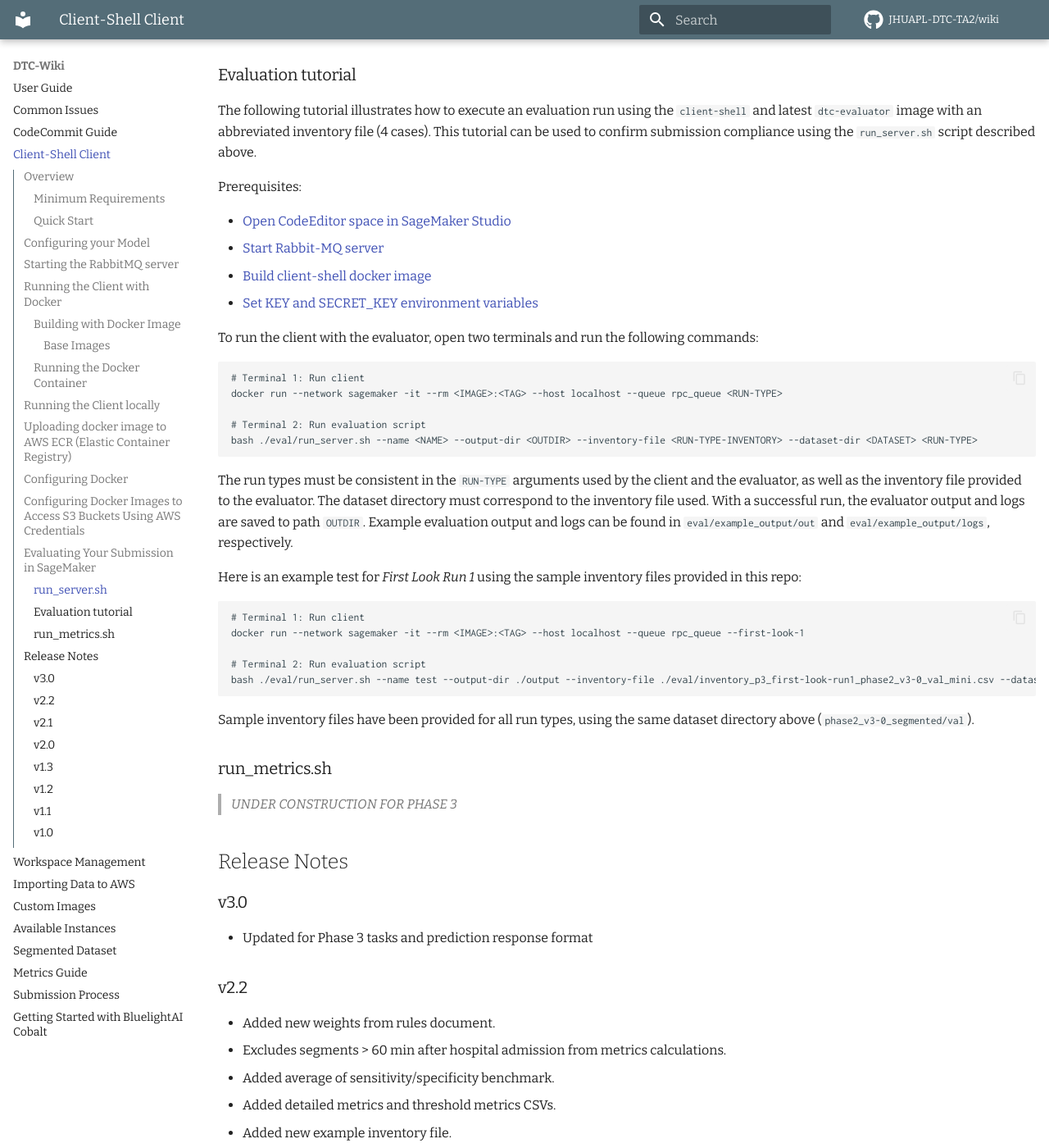
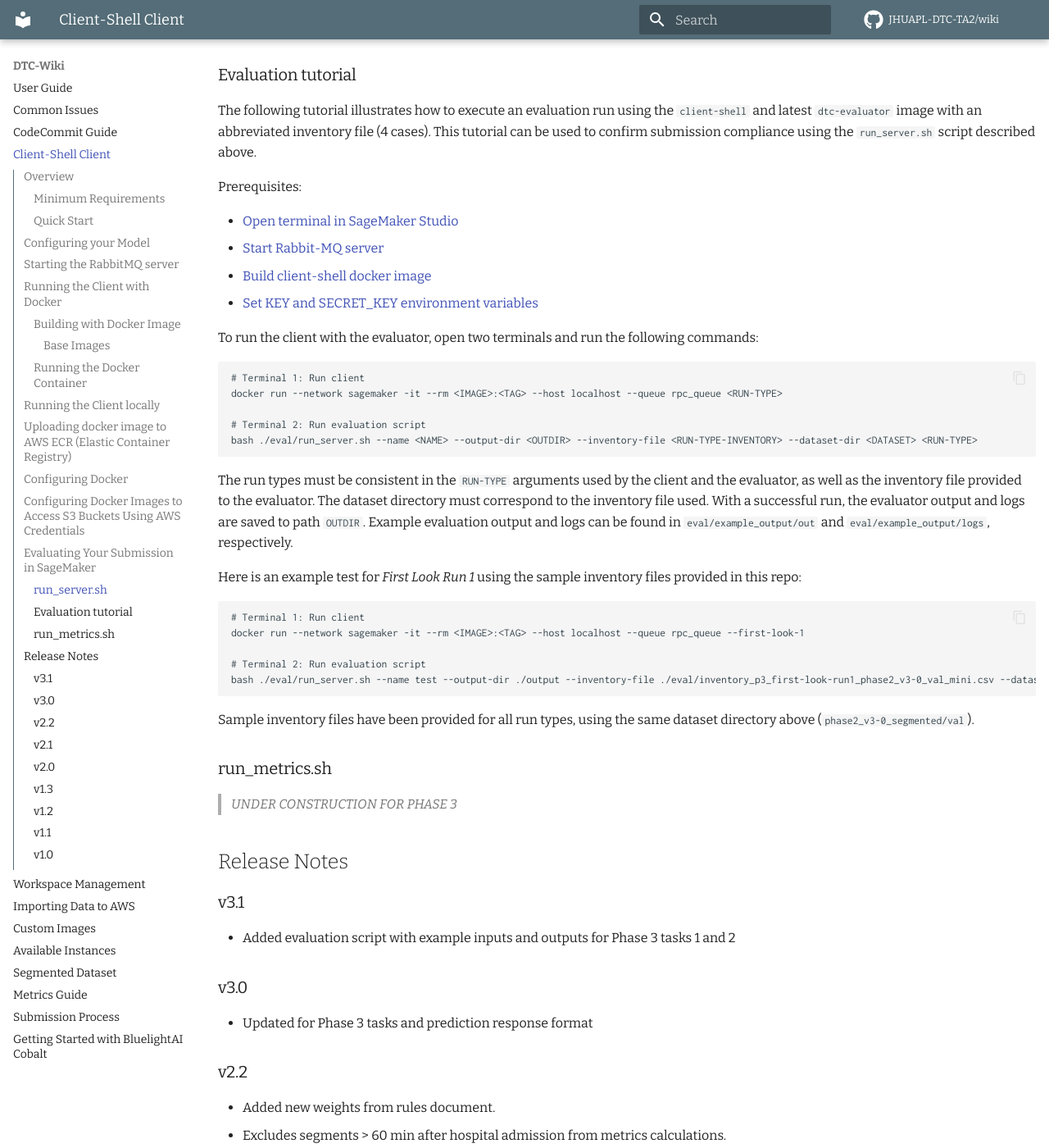
Before and after one commit to JHUAPL-DTC-TA2/wiki, an MkDocs documentation site: the page built from docs/running_client_shell.md, in a window 1280 px wide and 1400 px high, scrolled down 5975 px. Shown: the whole window at 82% size. Built offline with MkDocs 1.6.1 and Material for MkDocs 9.7.7, drawn with Linux system fonts in a browser that asks for light colours; comment, search, counter and statistics services are not loaded.

Commit message:
hotfix: increment version

```diff
--- a/docs/running_client_shell.md
+++ b/docs/running_client_shell.md
@@ -204,7 +204,7 @@ The following tutorial illustrates how to execute an evaluation run using the `c
 
 Prerequisites:
 
-- [Open CodeEditor space in SageMaker Studio](#quick-start-sagemaker-studio)
+- [Open terminal in SageMaker Studio](index.md#quick-start)
 - [Start Rabbit-MQ server](#starting-the-rabbitmq-server)
 - [Build client-shell docker image](#building-with-docker-image)
 - [Set KEY and SECRET_KEY environment variables](#evaluating-your-submission-in-sagemaker)
@@ -241,6 +241,9 @@ Sample inventory files have been provided for all run types, using the same data
 > *UNDER CONSTRUCTION FOR PHASE 3*
 
 ## Release Notes
+
+### v3.1
+- Added evaluation script with example inputs and outputs for Phase 3 tasks 1 and 2
 
 ### v3.0
 
```
Also changed, not shown: docs/submission_process.md (+1 -1 lines).
